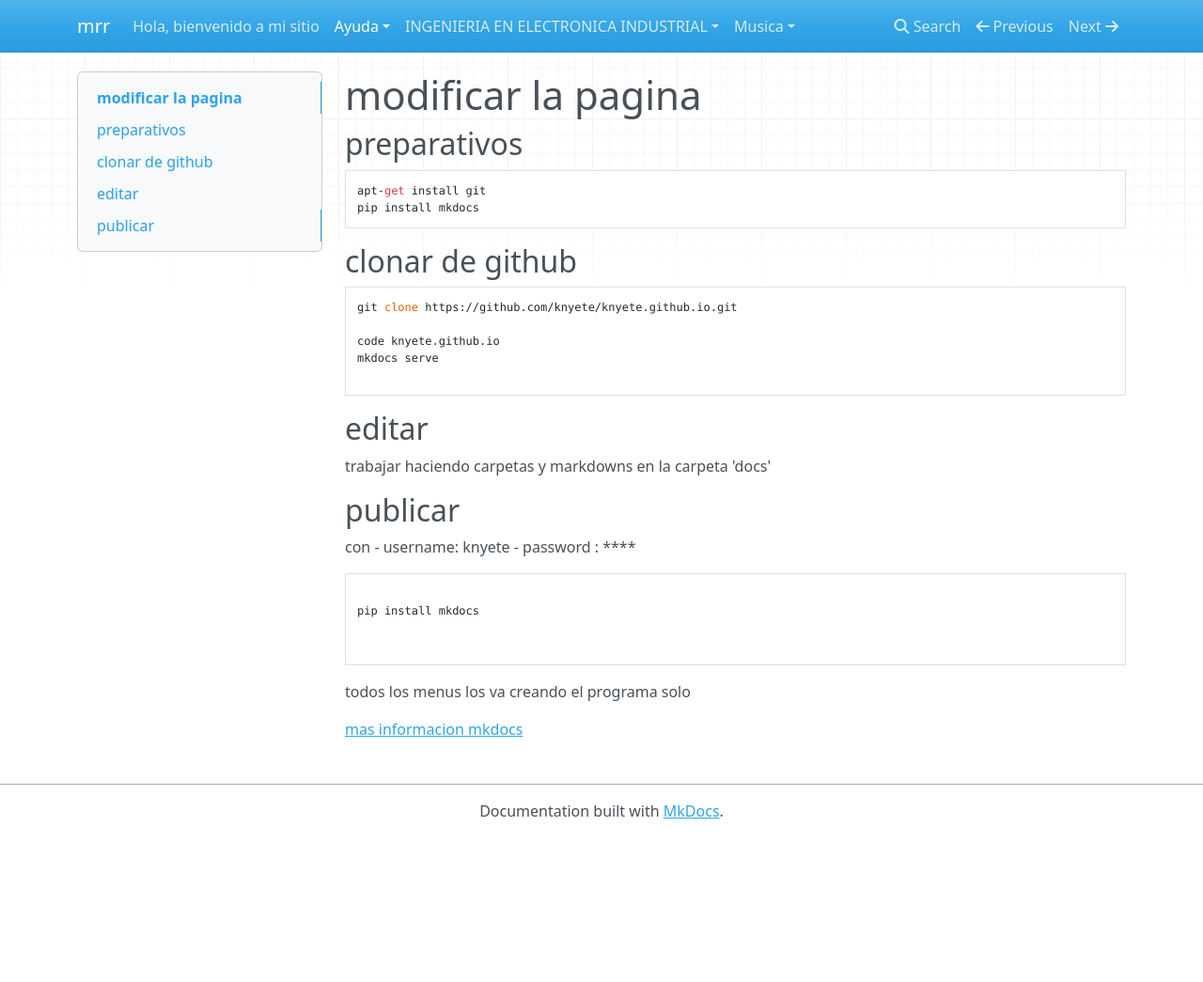
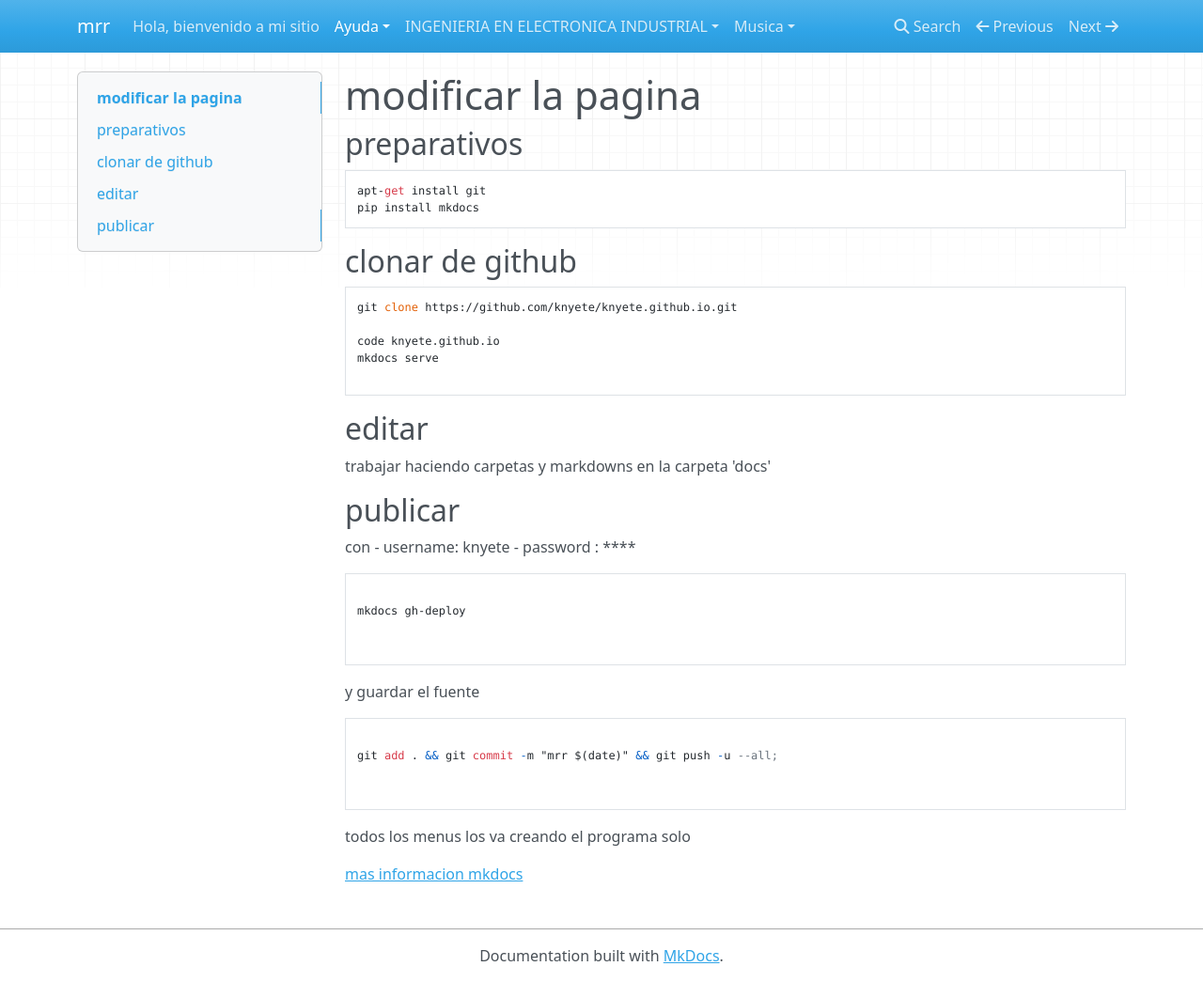
Before and after one commit to knyete/knyete.github.io, an MkDocs documentation site: the page built from docs/Ayuda/index.md, in a window 1280 px wide and 1045 px high. Shown: the whole window at 94% size. Built offline with MkDocs 1.6.1, drawn with Linux system fonts in a browser that asks for light colours; nearby versions of some CDN libraries.

Commit message:
prg lun 22 feb 2021 23:58:52 CET

````diff
--- a/docs/Ayuda/index.md
+++ b/docs/Ayuda/index.md
@@ -27,7 +27,15 @@ con
 
 ```
 
-pip install mkdocs
+mkdocs gh-deploy
+
+
+```
+
+y guardar el fuente
+```
+
+git add . && git commit -m "mrr $(date)" && git push -u --all;
 
 
 ```
````
Also changed, not shown: site/Ayuda/index.html, site/index.html, site/search/search_index.json, 1 other file.
